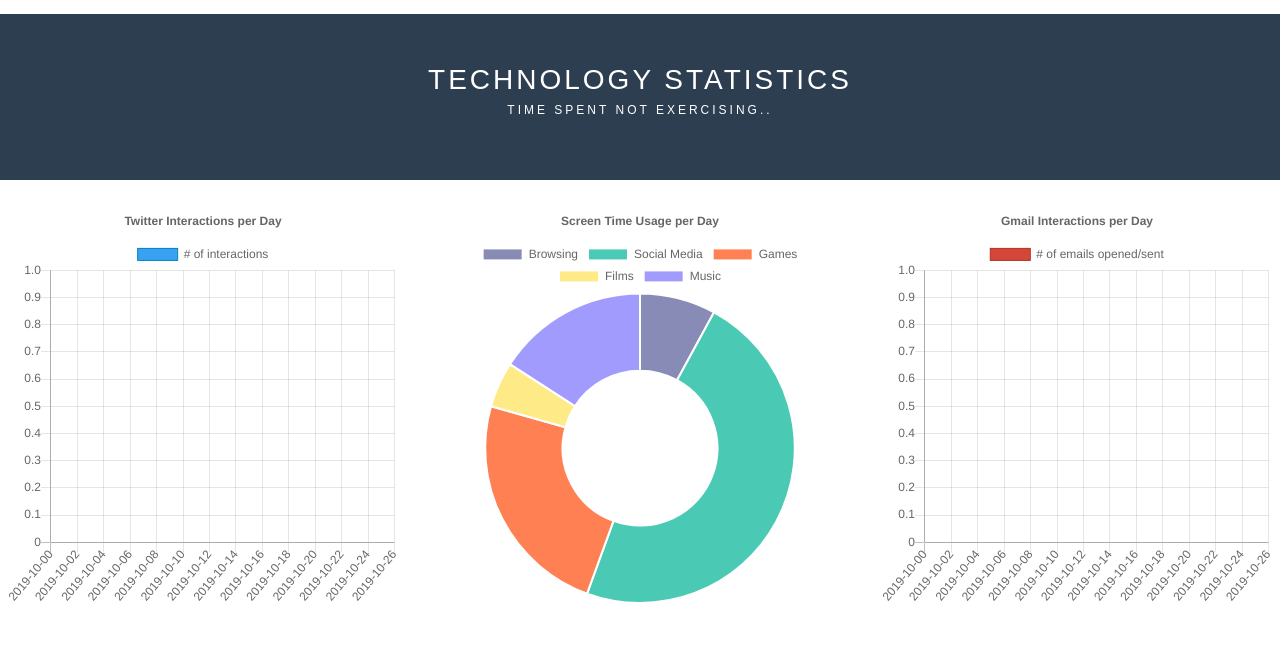
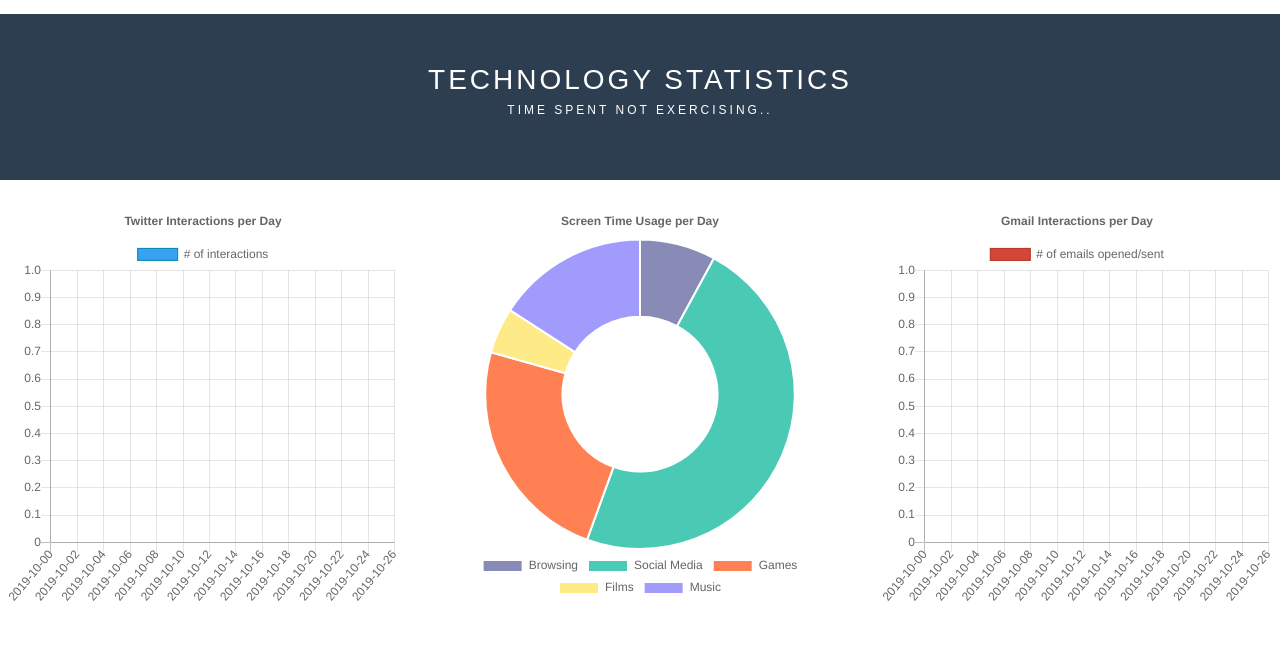
Before and after one commit to Glasgow19/team-13, a Flask app: template app/templates/dashboard.html in a window 1280 px wide. Shown: the part 1297-1949 px from the top of the page. Run offline with Flask 2, Linux system fonts and the light colour scheme; the template is opened without the code that fills it: most values are stand-ins (such as "Sample title", 1, 10 or a date in 2020); some libraries are stand-ins or nearby versions.

Commit message:
moved position of doughnut chart legend

```diff
--- a/app/templates/dashboard.html
+++ b/app/templates/dashboard.html
@@ -277,6 +277,9 @@
                             display: true,
                             text: "Screen Time Usage per Day"
                         },
+                        legend: {
+                            position: 'bottom',
+                        },
                     }
                 });
     </script>
```
